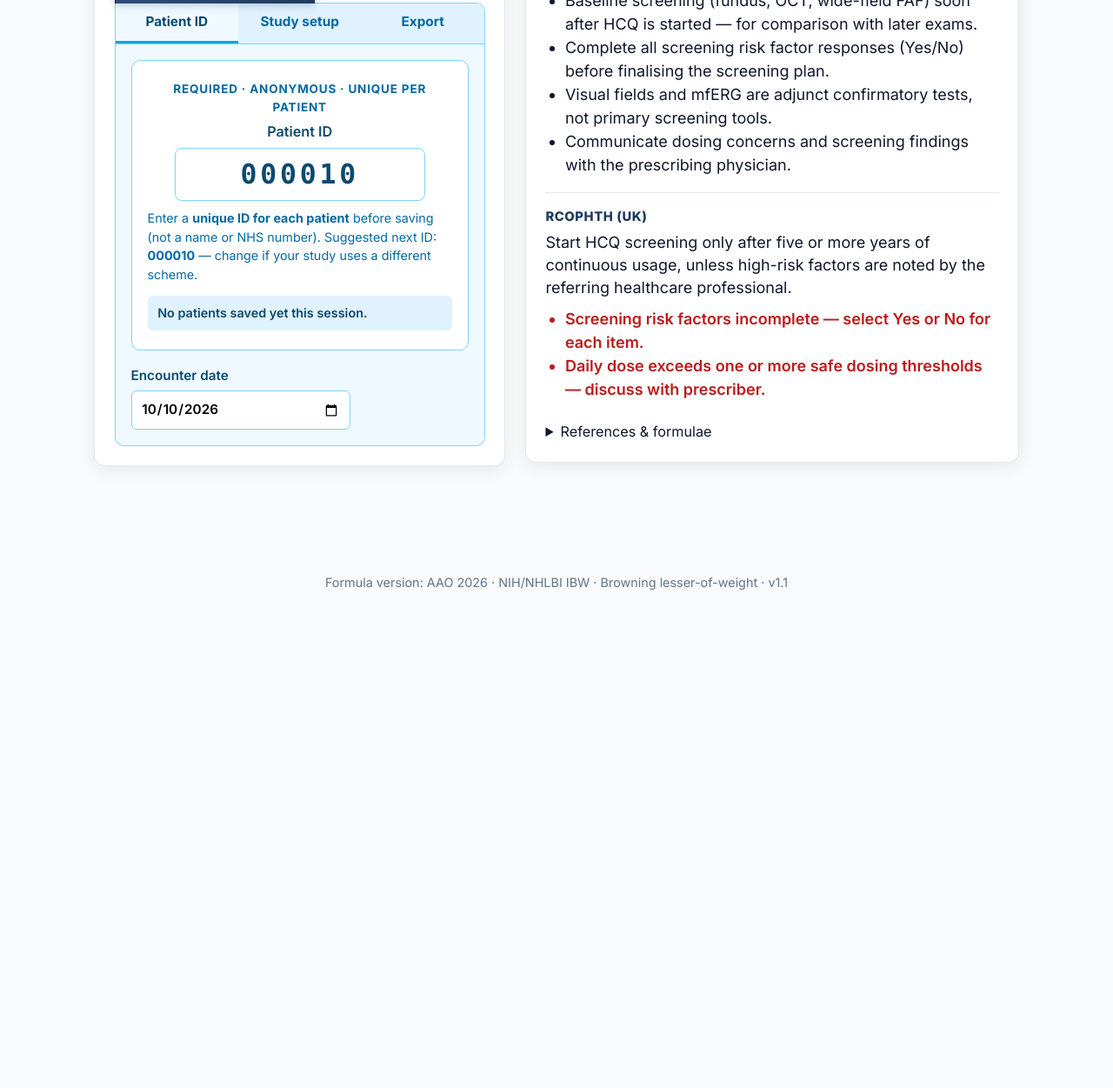
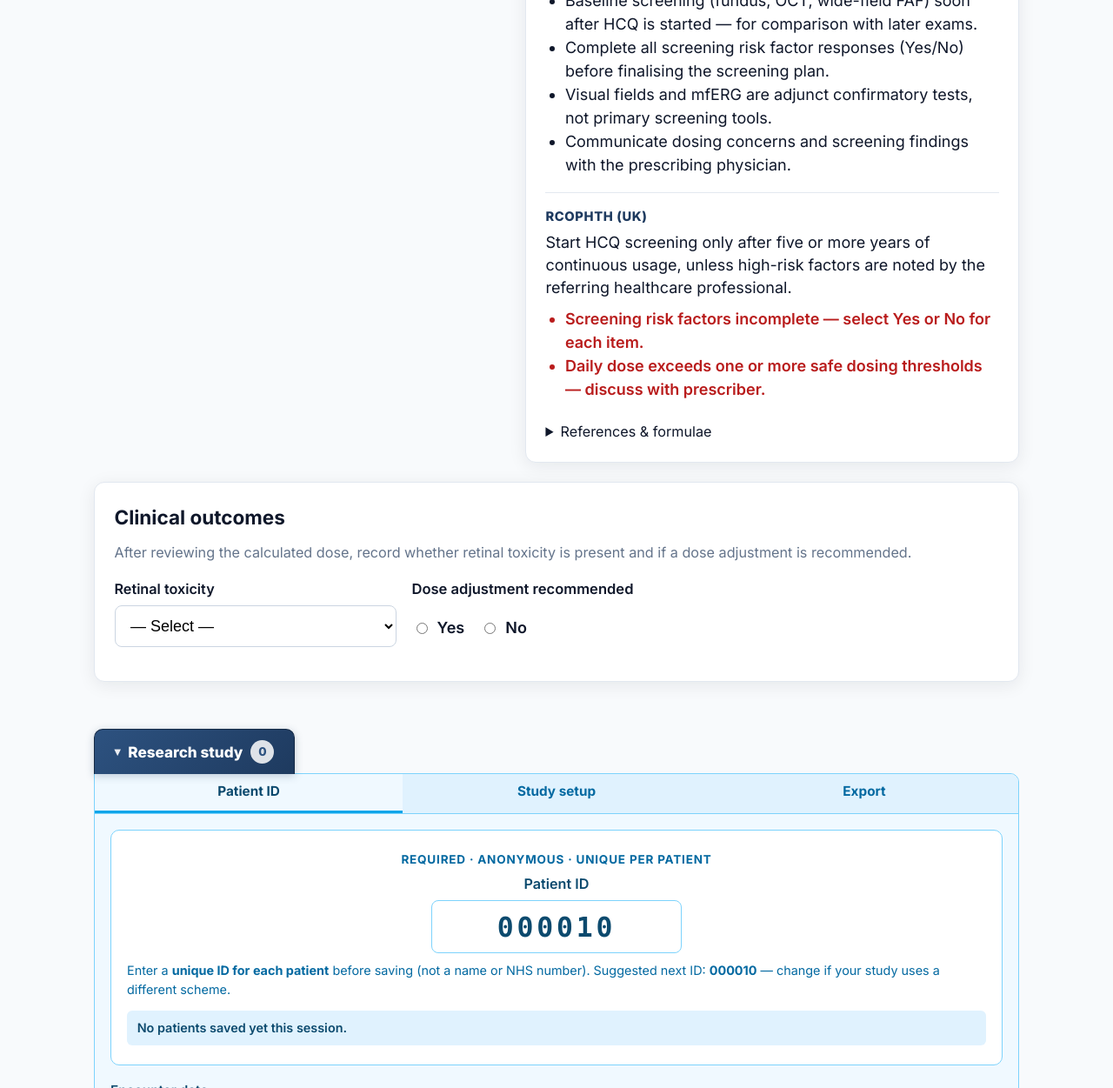
Before and after one commit to EyeMechanic786/HCQDoseCalculator, a website built with Vite: page index.html in a window 1280 px wide. Shown: the part 1549-2800 px from the top of the page at 87% size. Before the commit the page ends 2262 px from the top, so only its background shows below. Built offline with nearby package versions, Linux system fonts and the light colour scheme.

Commit message:
Place calculated doses before the clinical decision.
Move retinal toxicity and dose-adjustment recording below the dose results so patient data is reviewed before the outcome is recorded.

Co-authored-by: Cursor <cursoragent@cursor.com>

```diff
--- a/src/main.ts
+++ b/src/main.ts
@@ -20,9 +20,10 @@ import {
 } from './ui/calculatorForm.ts';
 import { loadDesign, renderDesignSwitcher, saveDesign } from './ui/design.ts';
 import { initDisclaimer, renderDisclaimer } from './ui/disclaimer.ts';
+import { renderClinicalOutcomes } from './ui/clinicalOutcomesForm.ts';
 import { renderBedsideResults } from './ui/resultsPanelBedside.ts';
 import { renderResultsPanel } from './ui/resultsPanel.ts';
-import { switchResearchTab } from './ui/researchExportPanel.ts';
+import { renderResearchExportPanel, switchResearchTab } from './ui/researchExportPanel.ts';
 import { initPwa } from './pwa.ts';
 import './style.css';
 import './style-bedside.css';
@@ -273,6 +274,10 @@ function renderApp(): void {
         <div id="form-root">${formHtml}</div>
         <div id="results-root" tabindex="-1"></div>
       </div>
+      <div id="decision-root" class="decision-band">
+        ${renderClinicalOutcomes(formState)}
+        ${renderResearchExportPanel()}
+      </div>
     </main>
     <footer class="site-footer">
       <p>Formula version: AAO 2026 · NIH/NHLBI IBW · Browning lesser-of-weight · v1.1</p>
@@ -286,10 +291,11 @@ function renderApp(): void {
 }
 
 function bindFormEvents(): void {
+  const main = document.getElementById('main');
   const formRoot = document.getElementById('form-root');
-  if (!formRoot) return;
+  if (!main || !formRoot) return;
 
-  formRoot.addEventListener('input', (e) => {
+  main.addEventListener('input', (e) => {
     if ((e.target as HTMLElement).id === 'research-patient-id') {
       saveDraftPatientId((e.target as HTMLInputElement).value);
     }
@@ -297,12 +303,12 @@ function bindFormEvents(): void {
     compute();
   });
 
-  formRoot.addEventListener('change', () => {
+  main.addEventListener('change', () => {
     readFormFromDom();
     compute();
   });
 
-  formRoot.addEventListener(
+  main.addEventListener(
     'toggle',
     (e) => {
       const target = e.target as HTMLElement;
--- a/src/style.css
+++ b/src/style.css
@@ -305,6 +305,31 @@ body {
 .layout-hint__link {
   color: var(--primary);
   font-weight: 700;
+}
+
+.decision-band {
+  display: flex;
+  flex-direction: column;
+  gap: 1.25rem;
+  margin-top: 1.25rem;
+}
+
+.decision-panel__hint {
+  margin: -0.35rem 0 1rem;
+  font-size: 0.9rem;
+  color: var(--text-muted);
+}
+
+.decision-panel__fields {
+  display: grid;
+  gap: 1rem;
+}
+
+@media (min-width: 700px) {
+  .decision-panel__fields {
+    grid-template-columns: minmax(12rem, 18rem) minmax(16rem, 1fr);
+    align-items: start;
+  }
 }
 
 @media (min-width: 900px) {
@@ -1213,6 +1238,7 @@ tr.status--exceeds {
   .site-header,
   .site-footer,
   #form-root,
+  .decision-panel,
   .btn,
   .research-export,
   .references summary,
--- a/src/ui/calculatorForm.ts
+++ b/src/ui/calculatorForm.ts
@@ -1,8 +1,6 @@
 import { HCQ_DOSE_OPTIONS } from '../export/columnSchema.ts';
 import type { HeightUnit, IbwAlgorithm, RetinalToxicityLevel, Sex, WeightUnit, YesNo } from '../types.ts';
-import { renderClinicalOutcomes } from './clinicalOutcomesForm.ts';
 import { renderScreeningRiskFactors } from './riskFactorsForm.ts';
-import { renderResearchExportPanel } from './researchExportPanel.ts';
 
 export interface FormState {
   sex: Sex;
@@ -52,9 +50,9 @@ export function renderCalculatorForm(state: FormState): string {
   return `
     <section class="panel" aria-labelledby="calc-heading">
       <h2 id="calc-heading">Patient &amp; dose</h2>
-      <p class="layout-hint layout-hint--desktop">Dose results appear in the panel to the right once data is entered.</p>
+      <p class="layout-hint layout-hint--desktop">Calculated doses appear in the panel to the right. Record the clinical decision below the results.</p>
       <p class="layout-hint layout-hint--mobile">
-        <a href="#results-root" class="layout-hint__link">Scroll down to Results</a> for the dose comparison table.
+        <a href="#results-root" class="layout-hint__link">Calculated doses</a> follow these measurements. The clinical decision is at the bottom.
       </p>
       <form id="calc-form" class="calc-form" novalidate>
         <fieldset class="field-group">
@@ -137,12 +135,8 @@ export function renderCalculatorForm(state: FormState): string {
           </select>
         </label>
 
-        ${renderClinicalOutcomes(state)}
-
         ${renderScreeningRiskFactors(state)}
       </form>
-
-      ${renderResearchExportPanel()}
     </section>
   `;
 }
--- a/src/ui/calculatorFormBedside.ts
+++ b/src/ui/calculatorFormBedside.ts
@@ -1,8 +1,6 @@
 import type { FormState } from './calculatorForm.ts';
 import { HCQ_DOSE_OPTIONS } from '../export/columnSchema.ts';
-import { renderClinicalOutcomes } from './clinicalOutcomesForm.ts';
 import { renderScreeningRiskFactors } from './riskFactorsForm.ts';
-import { renderResearchExportPanel } from './researchExportPanel.ts';
 
 /** DoseChecker-inspired compact input layout — height, weight, dose first. */
 export function renderBedsideForm(state: FormState): string {
@@ -10,7 +8,7 @@ export function renderBedsideForm(state: FormState): string {
     <section class="bedside-card bedside-card--inputs" aria-labelledby="bedside-inputs-heading">
       <h2 id="bedside-inputs-heading" class="bedside-card__title">Enter patient data</h2>
       <p class="layout-hint layout-hint--mobile">
-        <a href="#results-root" class="layout-hint__link">Scroll down to Results</a> for the dose assessment.
+        <a href="#results-root" class="layout-hint__link">Calculated doses</a> follow these measurements. The clinical decision is at the bottom.
       </p>
       <form id="calc-form" class="bedside-form" novalidate>
         <div class="bedside-segment" role="group" aria-label="Sex">
@@ -72,8 +70,6 @@ export function renderBedsideForm(state: FormState): string {
           </label>
         </div>
 
-        ${renderClinicalOutcomes(state)}
-
         ${renderScreeningRiskFactors(state)}
 
         <details class="bedside-advanced">
@@ -86,8 +82,6 @@ export function renderBedsideForm(state: FormState): string {
           </label>
         </details>
       </form>
-
-      ${renderResearchExportPanel()}
     </section>
   `;
 }
--- a/src/ui/clinicalOutcomesForm.ts
+++ b/src/ui/clinicalOutcomesForm.ts
@@ -3,8 +3,10 @@ import { RETINAL_TOXICITY_OPTIONS } from '../export/columnSchema.ts';
 
 export function renderClinicalOutcomes(state: FormState): string {
   return `
-    <fieldset class="field-group clinical-outcomes">
-      <legend>Clinical assessment</legend>
+    <section class="panel decision-panel" aria-labelledby="decision-heading">
+      <h2 id="decision-heading">Clinical outcomes</h2>
+      <p class="decision-panel__hint">After reviewing the calculated dose, record whether retinal toxicity is present and if a dose adjustment is recommended.</p>
+      <div class="decision-panel__fields">
         <label class="field">
           <span class="field__label">Retinal toxicity</span>
           <select id="retinal-toxicity" name="retinalToxicity">
@@ -28,6 +30,7 @@ export function renderClinicalOutcomes(state: FormState): string {
             </label>
           </div>
         </fieldset>
-    </fieldset>
+      </div>
+    </section>
   `;
 }
```
Lines whose indentation alone changed are shown as unchanged.
